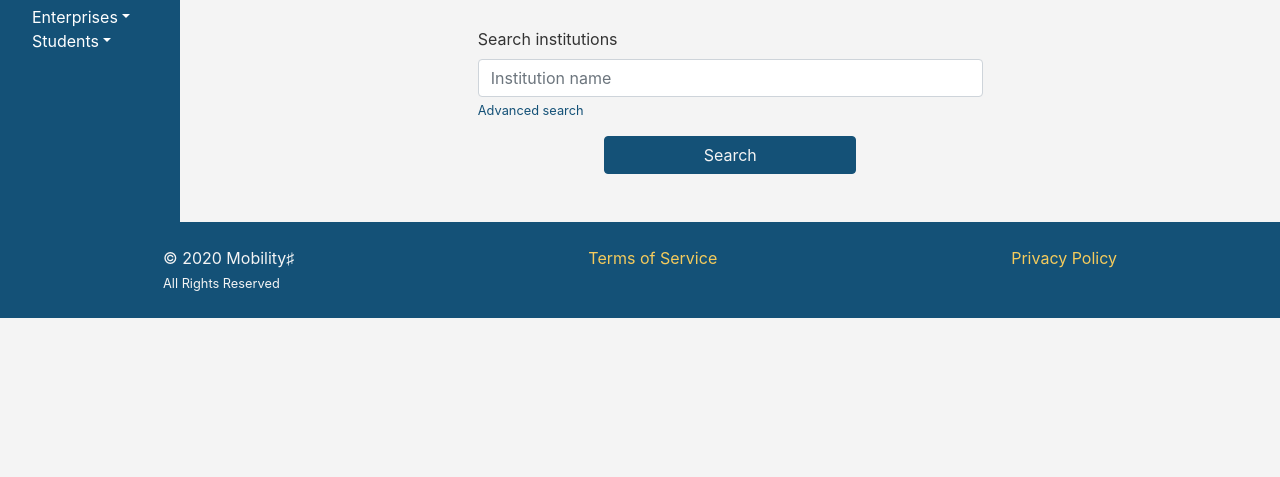
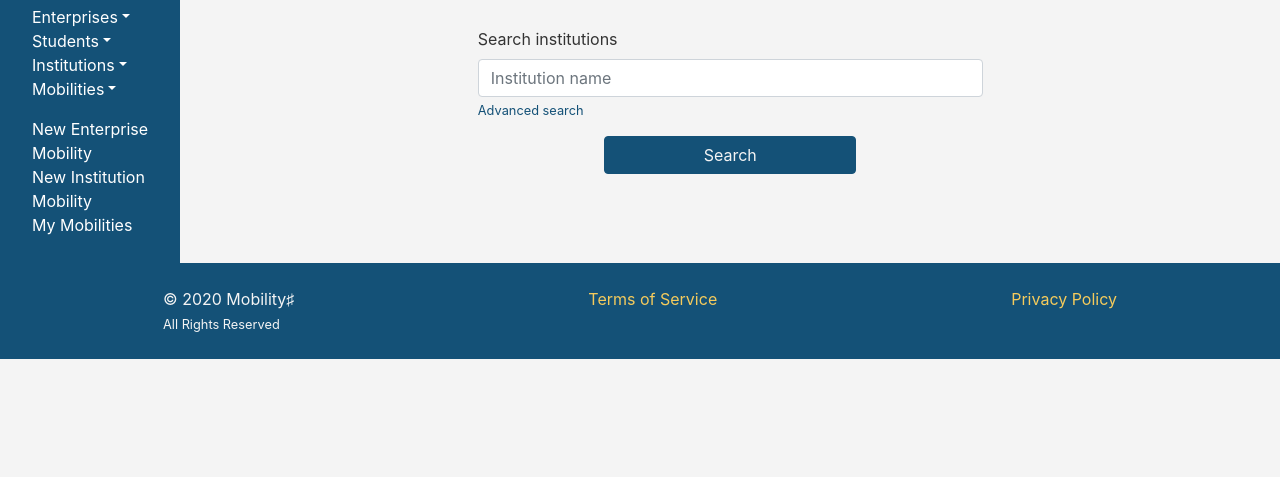
Before and after one commit to jorgeMartiFranco/ProyectoDWCS, a PHP site: page /index.php in a window 1280 px wide. Shown: the part 168-645 px from the top of the page. Run offline with PHP 8.4, Linux system fonts and the light colour scheme; the visitor is signed in with stand-in values (Sample User, id 1); data that the repository does not hold is empty; some libraries are stand-ins or nearby versions.

Commit message:
Añadidas nuevas funcionalidades al sidenav

```diff
--- a/www/sidenav.php
+++ b/www/sidenav.php
@@ -13,7 +13,7 @@
                         <a href="registerEnterprise.php">New Enterprise</a>
                     </li>
                     <li>
-                        <a href="/myEnterprises">My Enterprises</a>
+                        <a href="myEnterprises.php">My Enterprises</a>
                     </li>
 
                 </ul>
@@ -23,15 +23,57 @@
                 <a href="#studentsSubmenu" data-toggle="collapse" aria-expanded="false" class="dropdown-toggle">Students</a>
                 <ul class="collapse list-unstyled" id="studentSubmenu">
                     <li>
-                        <a href="/registerStudent">New Student</a>
+                        <a href="registerStudent.php">New Student</a>
                     </li>
                     <li>
-                        <a href="/myStudents">My Students</a>
+                        <a href="myStudents.php">My Students</a>
                     </li>
 
                 </ul>
             </li>
 
+            <li class="active">
+                <a href="#institutionsSubmenu" data-toggle="collapse" aria-expanded="false" class="dropdown-toggle">Institutions</a>
+                <ul class="collapse list-unstyled" id="studentSubmenu">
+                    <li>
+                        <a href="myInstitution.php">My Institution</a>
+                    </li>
+
+
+                </ul>
+            </li>
+
+            <li class="active">
+                <a href="#mobilitiesSubmenu" data-toggle="collapse" aria-expanded="false" class="dropdown-toggle">Mobilities</a>
+                <ul class="collapse list-unstyled show" id="studentSubmenu">
+                    <li>
+                        <a href="registerEnterpriseMobility.php">New Enterprise Mobility</a>
+                    </li>
+                    <li>
+                        <a href="registerInstitutionMobility.php">New Institution Mobility</a>
+                    </li>
+                    <li><a href="myMobilities.php">My Mobilities</a></li>
+
+                </ul>
+            </li>
+            <?php
+            if($_SESSION["user"]["role"]==='ADMIN'){
+
+
+            ?>
+            <li class="active">
+                <a href="#specialtiesSubmenu" data-toggle="collapse" aria-expanded="false" class="dropdown-toggle">Specialties</a>
+                <ul class="collapse list-unstyled" id="studentSubmenu">
+                    <li>
+                        <a href="/registerStudent">New specialty</a>
+                    </li>
+
+
+                </ul>
+            </li>
+            <?php
+            }
+            ?>
 
         </ul>
 
```
